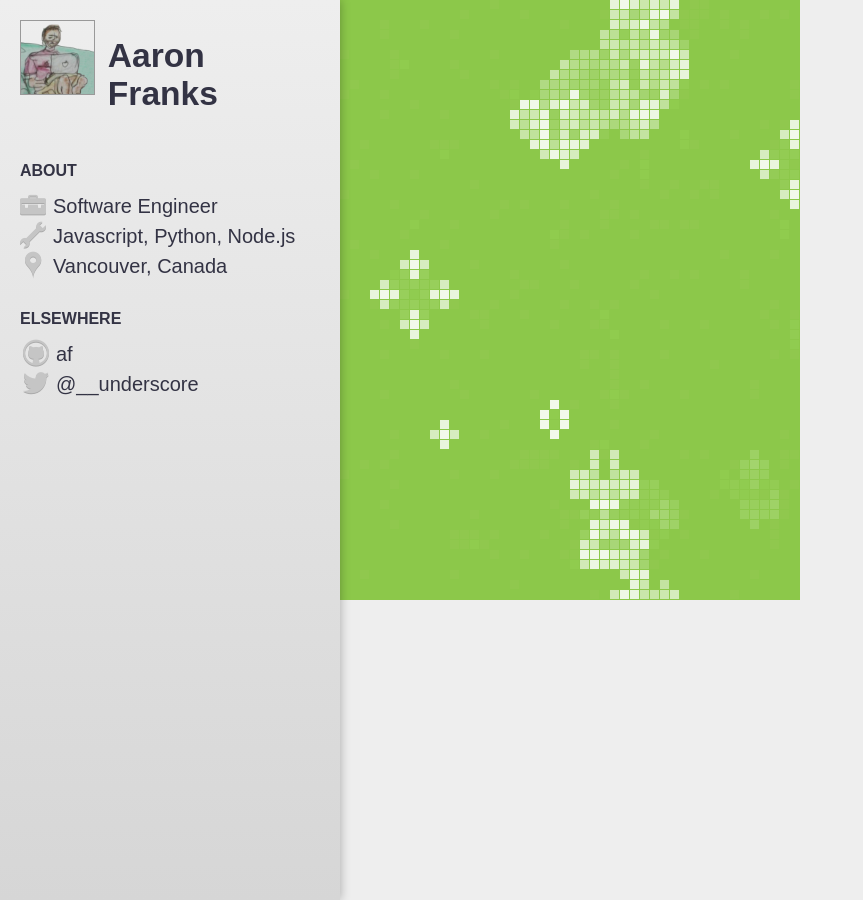
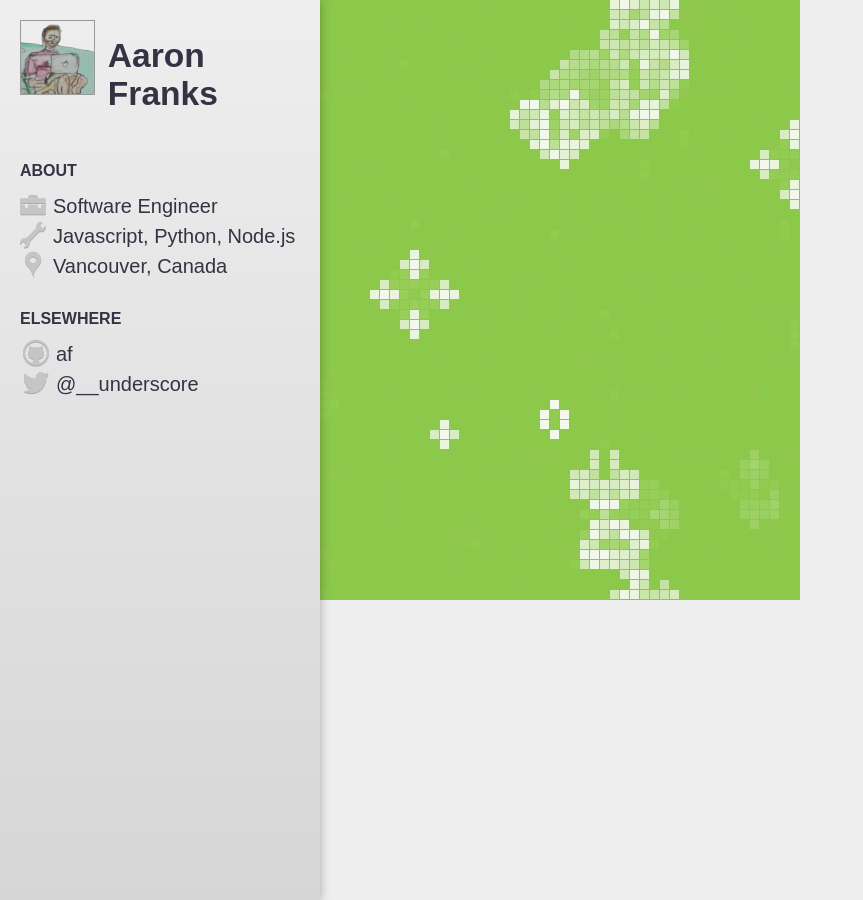
Before and after one commit to af/af.github.com, a Jekyll site: the page built from index.html, in a window 1280 px wide. Shown: the whole page, without its empty margins (0-863 px from the left). Built offline with Jekyll 4.4.1, drawn with Linux system fonts in a browser that asks for light colours; some web fonts are replaced.

Commit message:
Sidebar and link style tweaks.

```diff
--- a/css/main.css
+++ b/css/main.css
@@ -18,12 +18,11 @@
   text-decoration: none;
   background: #f9fcf6;
   padding: 0 3px;
-  border-bottom: 1px solid #8bc84b;
-  transition: border-width 0.3s;
+  border-bottom: 1px solid #a2d36f;
+  transition: all 0.3s;
 }
 a:hover {
-  background: #f1f8e9;
-  border-width: 3px;
+  border-bottom: 3px solid #8bc84b;
 }
 body {
   font-family: 'Fanwood Text', sans-serif;
@@ -34,12 +33,12 @@
   -webkit-font-smoothing: antialiased;
 }
 body > header {
-  width: 340px;
+  width: 320px;
   height: 100%;
   padding: 20px;
   background: #eee;
   background: linear-gradient(#eee, #d6d6d6);
-  position: absolute;
+  position: fixed;
   z-index: 10;
   left: 0;
   box-shadow: 0 0 10px rgba(0,0,0,0.30);
@@ -63,7 +62,7 @@
 }
 body > header h1 {
   font-size: 2.1rem;
-  margin: 0.5em;
+  margin: 0.5em 0;
 }
 body > header h2 {
   margin: 2rem 0 0.5rem;
@@ -74,6 +73,15 @@
   margin: 0;
   padding: 0;
   list-style-type: none;
+}
+body > header li a {
+  display: inline-block;
+  min-width: 70%;
+}
+body > header li a:hover {
+  width: 100%;
+  background: #f7fbf2;
+  border-bottom: 3px solid #8bc84b;
 }
 body > header .work,
 body > header .tools,
```
Also changed, not shown: css/main.styl (+15 -8 lines).
